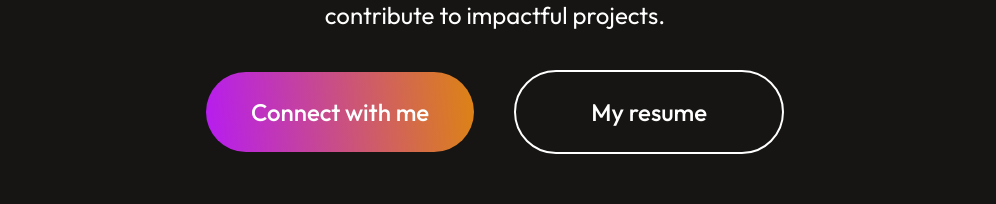
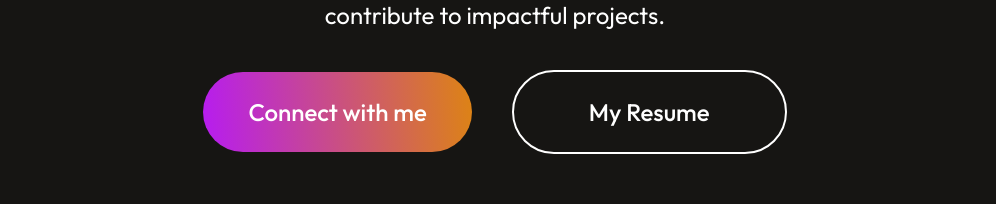
Before and after one commit to Hiruna-SP/Portfolio-React, a React (Vite) app: page / in a window 1280 px wide. Shown: the part 748-952 px from the top of the page, without its empty margins (145-1141 px from the left). Built offline with nearby package versions, Linux system fonts and the light colour scheme.

Commit message:
Fix CV link for preview and download with base URL

```diff
--- a/src/Components/Hero/Hero.css
+++ b/src/Components/Hero/Hero.css
@@ -65,6 +65,7 @@
   border-color: #b415ff;
   transform: scale(1.05);
 }
+
 
 @media (max-width: 768px) {
   .hero img {
--- a/src/Components/Hero/Hero.jsx
+++ b/src/Components/Hero/Hero.jsx
@@ -22,7 +22,11 @@ const Hero = () => {
           </AnchorLink>
         </div>
 
-        <div className="hero-resume">My resume</div>
+        <div className="hero-resume">
+          <a href="/Hiruna-Portfolio/Hiruna_Panditha_CV.pdf" target="_blank" rel="noopener noreferrer" className="anchor-link" >
+            My Resume
+          </a>
+        </div>
       </div>
     </div>
   );
```
Also changed, not shown: 1 other file (tests, documents, lock files or other folders).
